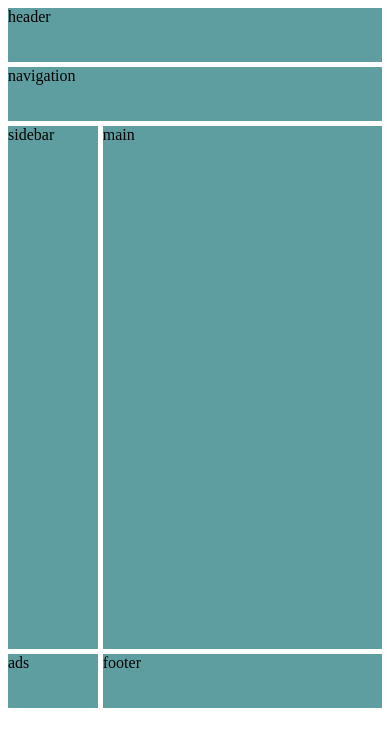
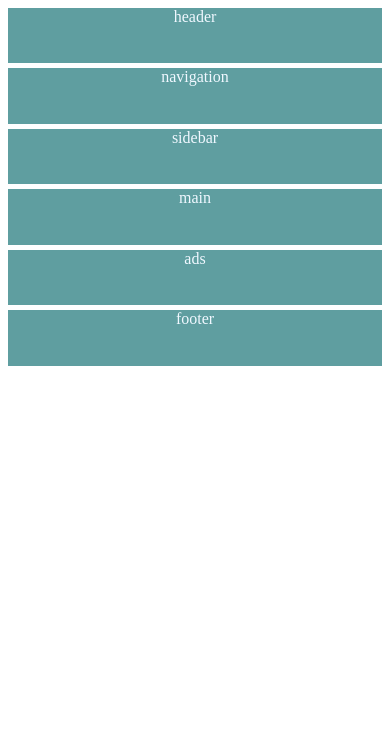
Before and after one commit to siddhi1012/Web_Devlopment, a plain HTML site: page Media_Ass.html in a window 390 px wide. Drawn offline with Linux system fonts and the light colour scheme.

Commit message:
Add this via upload

```diff
--- a/CSS/Media_Ass.css
+++ b/CSS/Media_Ass.css
@@ -1,5 +1,5 @@
 .container{
-    height:700px;
+    height:720px;
     display: grid;
     grid-template-columns: repeat(12,1fr);
     grid-template-rows: repeat(12,1fr);
@@ -7,6 +7,8 @@
 }
 .container div{
      background-color: cadetblue;
+     color: aliceblue;
+     text-align: center;
 }
 .header{
         grid-column: 1/span 12;
@@ -27,30 +29,21 @@
 }
 .footer{
     grid-column: 4/span 9;
+    grid-row: 12;
 
 }
 
 
 @media (max-width:720px) {
-    .header{
+    .header,
+    .navigation,
+    .sidebar,
+    .main,
+    .ads,
+    .footer{
         grid-column: 1/span 12;
+        /* full width */
+        grid-row: auto;
+        /* stack vertically */
+    }
 }
-.navigation{
-    grid-column: 1/span 12;
-}
-.sidebar{
-    grid-column: 1/span 3;
-    grid-row:3/span 9;
-}
-.main{
-    grid-column: 4/span 9;
-    grid-row:3/span 9;
-}
-.ads{
-    grid-column:1/span 3;
-}
-.footer{
-    grid-column: 4/span 9;
-
-  }
-}
```
